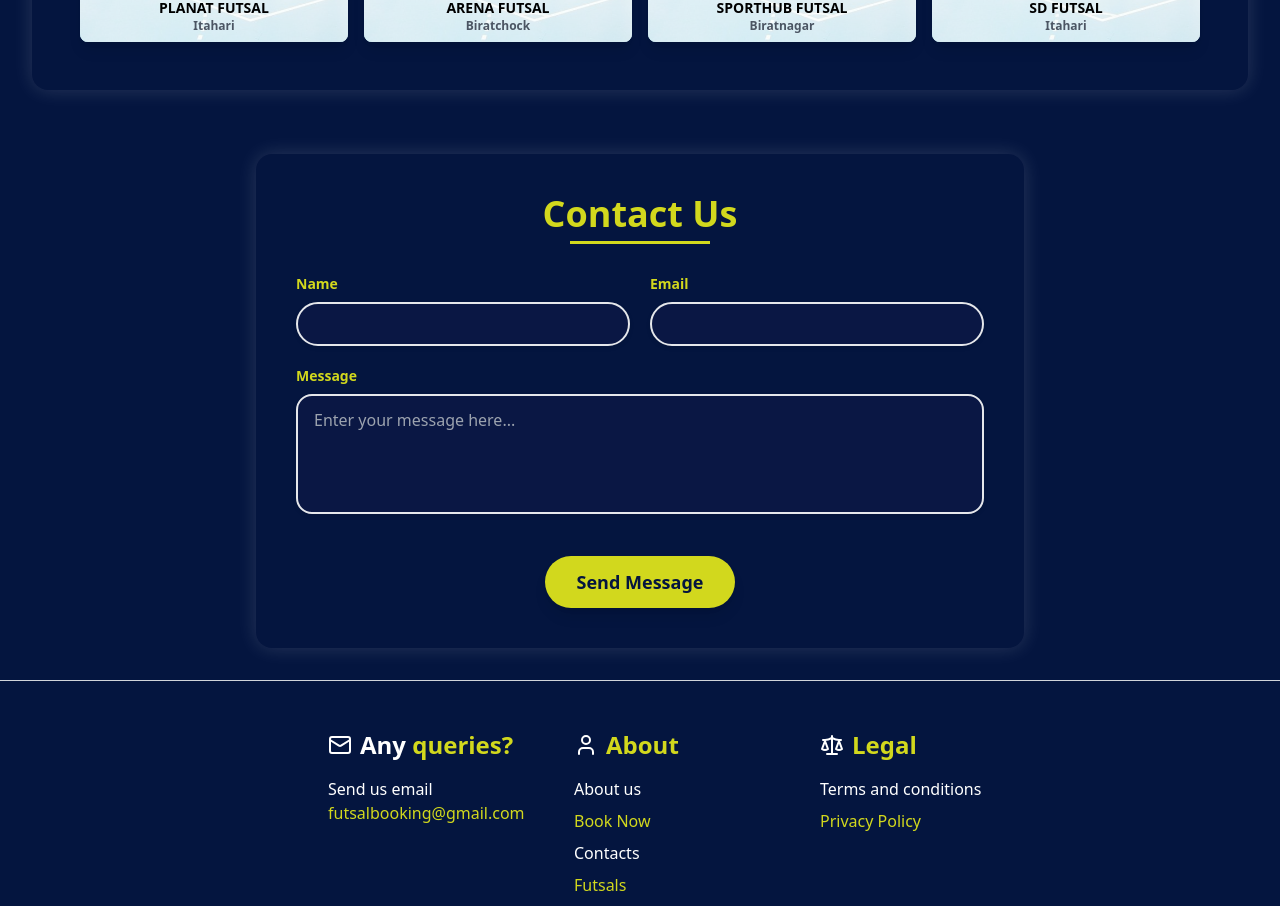
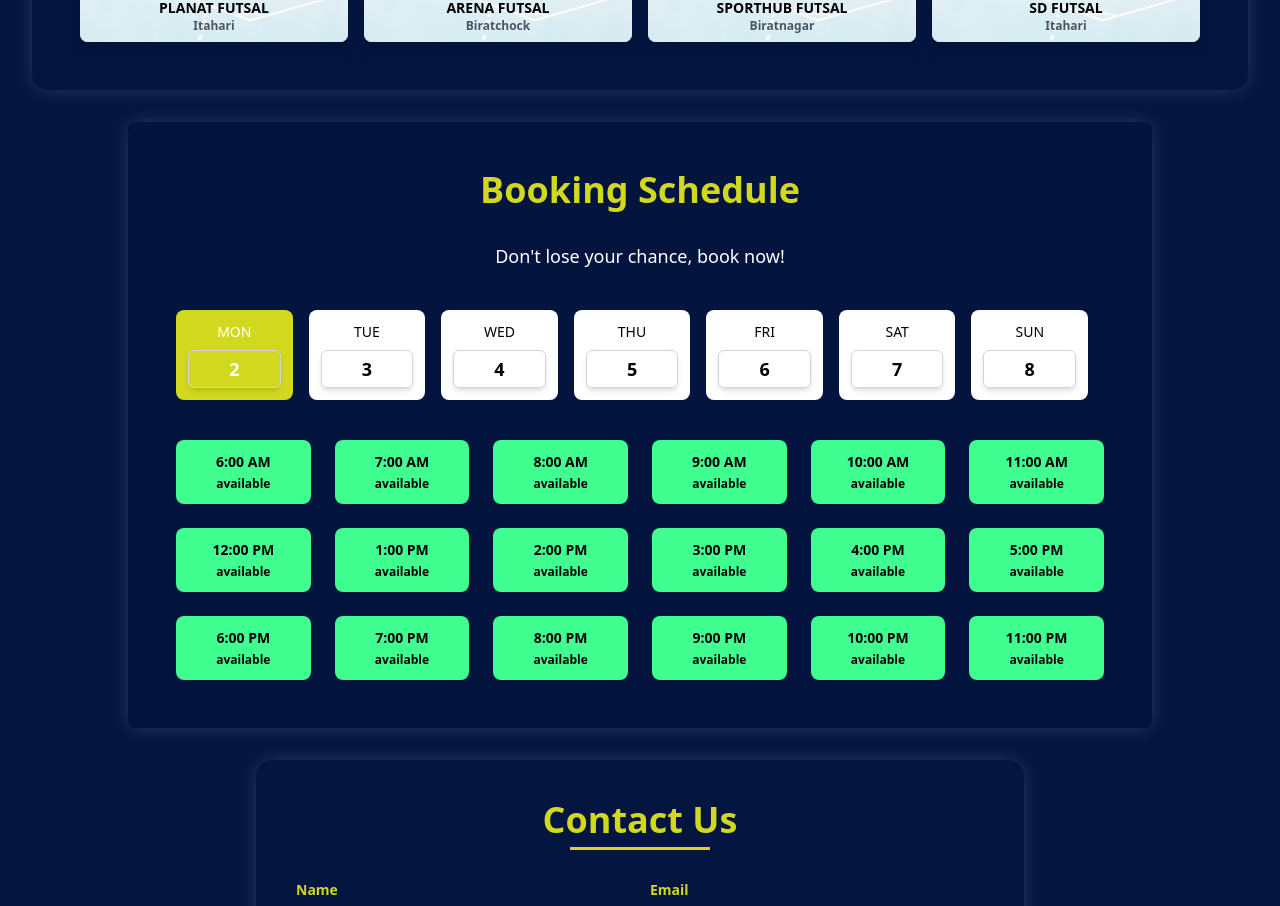
Before and after one commit to Seesonn/FutsalBookingSystem, a React (Vite) app: page / in a window 1280 px wide. Shown: the part 1540-2446 px from the top of the page. Built offline with nearby package versions, Linux system fonts and the light colour scheme.

Commit message:
Update App.jsx

```diff
--- a/src/App.jsx
+++ b/src/App.jsx
@@ -4,6 +4,7 @@ import About from "./project/About"
 import Contact from "./project/Contact"
 import Footer from "./project/Footer"
 import FutsalVenues from "./project/Futsal"
+import BookingSlot from "./project/BookingSlots"
 function App() {
 
 
@@ -12,6 +13,7 @@ function App() {
     <Home/>
     <About/>
     <FutsalVenues/>
+    <BookingSlot/>
     <Contact/>
     <Footer/>
 
```
